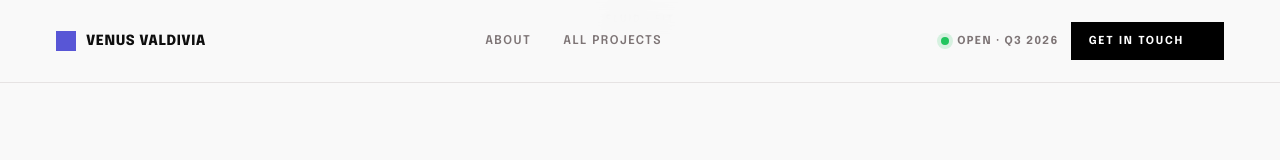
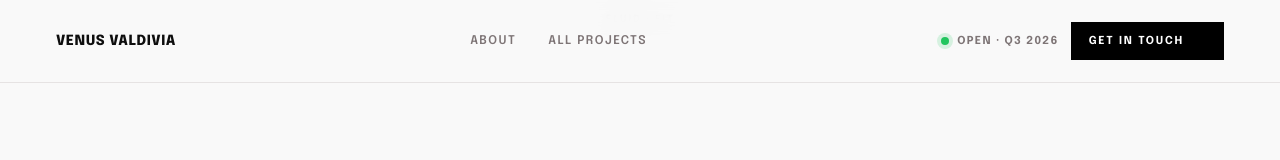
Before and after one commit to venusina/venusvaldivia, a React (Vite) app: page / in a window 1280 px wide. Shown: the top 160 px of the page. Built offline with nearby package versions, Linux system fonts and the light colour scheme.

Commit message:
fix button colours via CSS

```diff
--- a/src/components/Header.jsx
+++ b/src/components/Header.jsx
@@ -5,8 +5,7 @@ export function Header({ accent, onOpenMenu }) {
     <header className="vv-header">
       <div className="vv-container vv-header-inner">
         <a href="#top" className="vv-logo">
-          <span className="vv-logo-mark" style={{ background: accent }} />
-          <span>Venus Valdivia</span>
+<span>Venus Valdivia</span>
         </a>
         <nav className="vv-nav-desktop">
           <a href="#about">About</a>
```
